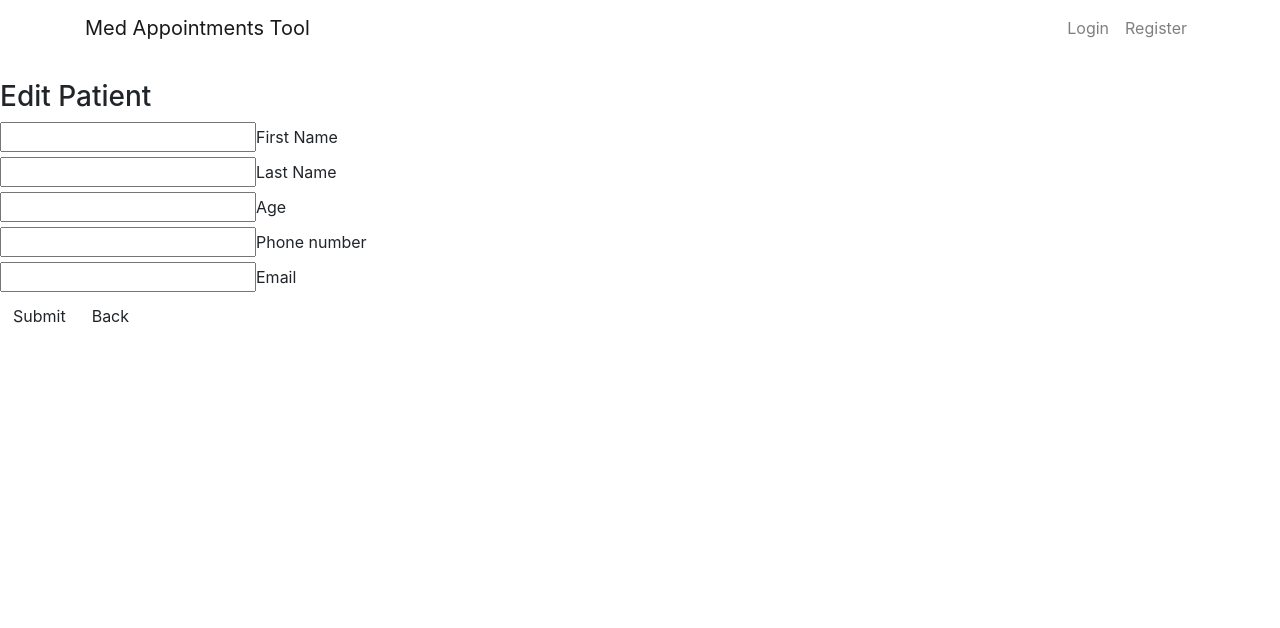
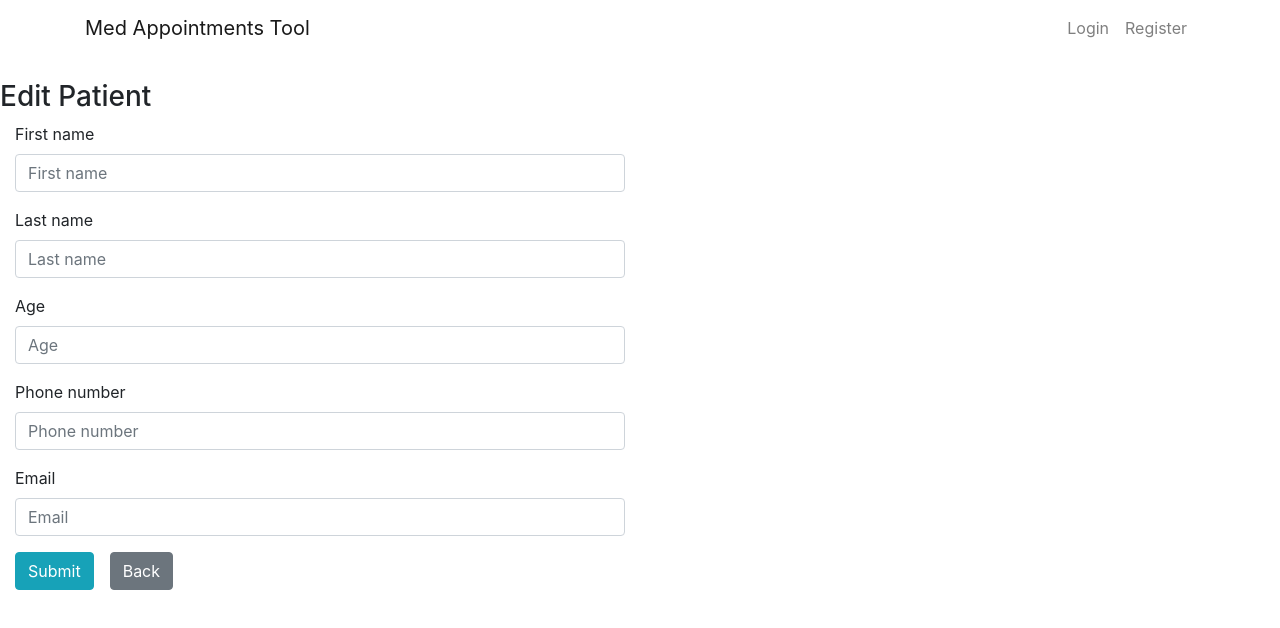
Before and after one commit to botezatubianca20/tic-project, a Vue app in the folder frontend/: page /editPatient in a window 1280 px wide. Shown: the top 628 px of the page. Built offline with nearby package versions, Linux system fonts and the light colour scheme; no server answers.

Commit message:
beautiful form

```diff
--- a/frontend/src/components/EditPatient.vue
+++ b/frontend/src/components/EditPatient.vue
@@ -1,41 +1,36 @@
 <template>
   <div id="editPatient">
     <h3>Edit Patient</h3>
-    <div class="row">
-    <form @submit.prevent="updatePatient" class="col s12">
-      <div class="row">
-        <div class="input-field col s12">
-          <input type="text" id="first_name" v-model="patient.first_name" required>
-          <label class="active" for="first_name">First Name</label>
+    <div class="form-group col-md-6">
+
+<form  @submit.prevent="updatePatient">
+    <div class="form-group">
+      <label for="first_name">First name</label>
+      <input type="text" class="form-control" id="first_name" placeholder="First name">
     </div>
+  <div class="form-group">
+      <label for="last_name">Last name</label>
+      <input type="text" class="form-control" id="last_name" placeholder="Last name">
     </div>
-      <div class="row">
-        <div class="input-field col s12">
-          <input type="text" id="last_name" v-model="patient.last_name" required>
-          <label class="active" for="last_name">Last Name</label>
+  <div class="form-group">
+    <label for="age">Age</label>
+    <input type="text" class="form-control" id="age" placeholder="Age">
   </div>
+  <div class="form-group">
+    <label for="phone_number">Phone number</label>
+    <input type="text" class="form-control" id="phone_number" placeholder="Phone number">
   </div>
-      <div class="row">
-        <div class="input-field col s12">
-          <input type="text" id="age" v-model="patient.age" required>
-          <label class="active" for="age">Age</label>
+   <div class="form-group">
+    <label for="email">Email</label>
+    <input type="email" class="form-control" id="email" placeholder="Email">
   </div>
-      </div>
-     <div class="row">
-        <div class="input-field col s12">
-          <input type="text" id="phone_number" v-model="patient.phone_number" required>
-          <label class="active" for="phone_number">Phone number</label>
-        </div>
-      </div>
-      <div class="row">
-        <div class="input-field col s12">
-          <input type="text" id="email" v-model="patient.email" required>
-          <label class="active" for="email">Email</label>
-        </div>
-      </div>
-      <button type="submit" class="btn red darken-4">Submit</button>
-      <router-link to="/" class="btn grey">Back</router-link>
+
+  <button type="submit" class="btn btn-info">Submit</button>
+    <router-link to="/" class="btn btn-secondary mx-sm-3">Back</router-link>
 </form>
+
+<br>
+
   </div>
   </div>
 </template>
```
Lines whose indentation alone changed are shown as unchanged.
